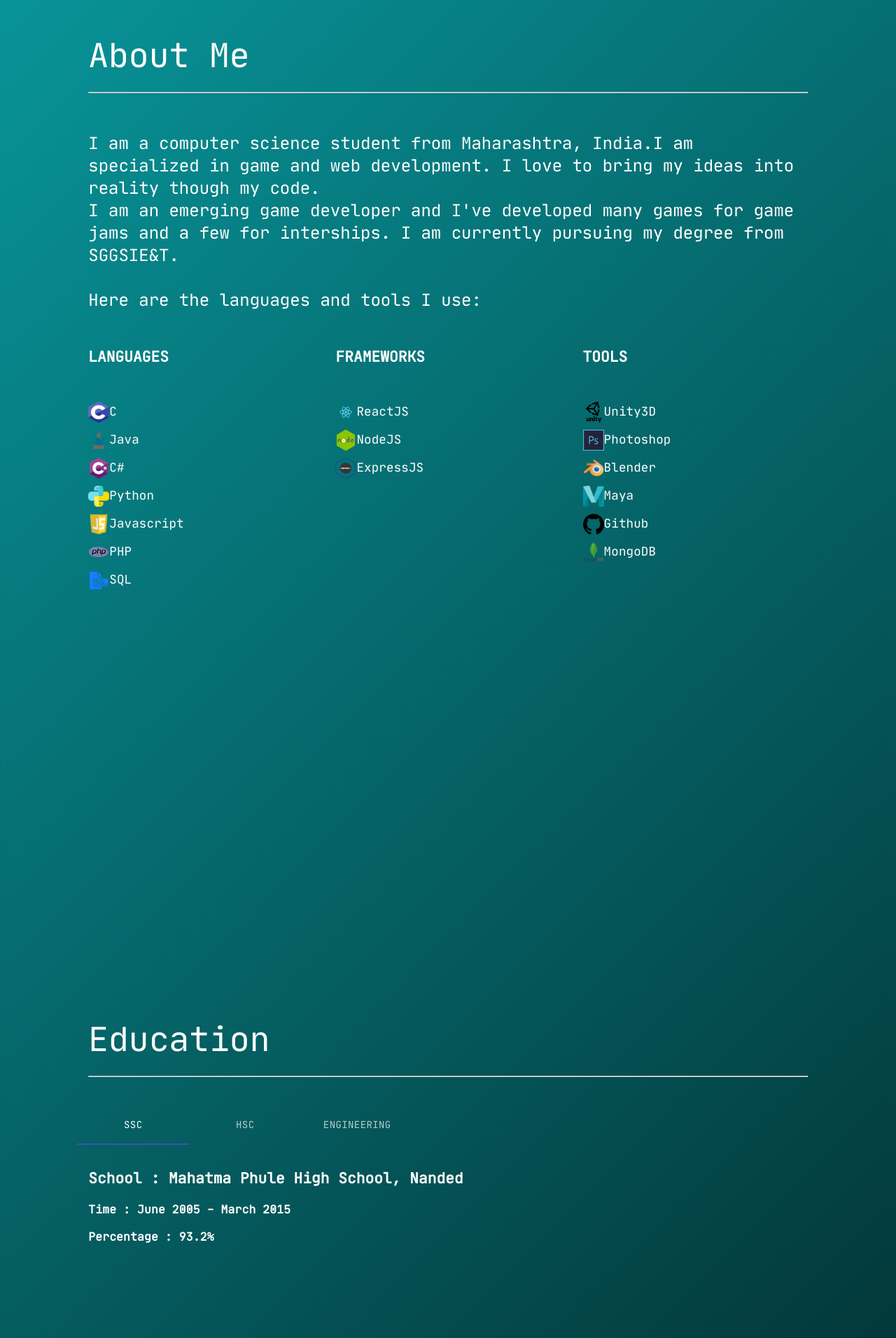
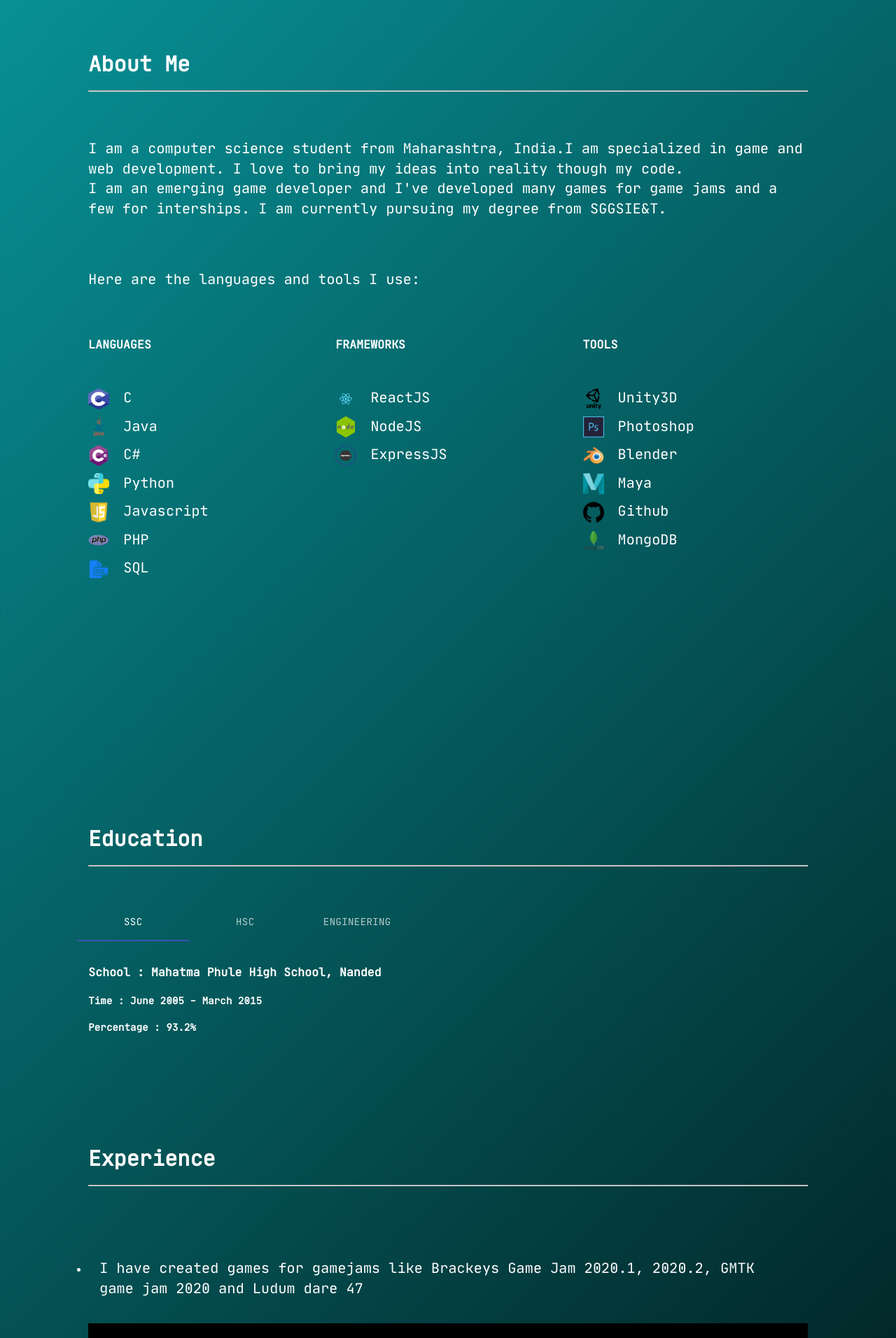
Before and after one commit to rahulhambarde300/portfolio, a React (Create React App) app: page / in a window 1280 px wide. Shown: the part 880-2792 px from the top of the page at 70% size. Built offline with nearby package versions, Linux system fonts and the light colour scheme.

Commit message:
Heroku 2nd commit

```diff
--- a/package.json
+++ b/package.json
@@ -19,7 +19,8 @@
     "react-scripts": "3.4.1",
     "react-scroll": "^1.8.1",
     "react-slideshow-image": "^3.1.0",
-    "reactstrap": "^8.5.1"
+    "reactstrap": "^8.5.1",
+    "styled-components": "^5.1.1"
   },
   "scripts": {
     "start": "node server/server.js",
--- a/public/index.html
+++ b/public/index.html
@@ -24,7 +24,7 @@
       work correctly both with client-side routing and a non-root public URL.
       Learn how to configure a non-root public URL by running `npm run build`.
     -->
-    <title>Rahul Hambarde|</title>
+    <title>Rahul Hambarde|Portfolio</title>
   </head>
   <body>
     <noscript>You need to enable JavaScript to run this app.</noscript>
--- a/src/components/HeaderComponent.js
+++ b/src/components/HeaderComponent.js
@@ -99,7 +99,7 @@ function HideOnScroll(props) {
   // This is only being set here because the demo is in an iframe.
   const trigger = useScrollTrigger({ target: window ? window() : undefined });
 
-  console.log(children);
+
   return (
 
     <Slide appear={false} direction="down" in={!trigger}>
--- a/src/components/ProfileComponent.js
+++ b/src/components/ProfileComponent.js
@@ -1,5 +1,6 @@
 import React, {Component} from 'react';
 import {withStyles} from '@material-ui/core/styles';
+import styled from 'styled-components'
 import { Typography, Grid, Paper, Tabs, Tab, AppBar } from '@material-ui/core';
 import TabPanel from '@material-ui/lab/TabPanel';
 import TabContext from '@material-ui/lab/TabContext';
@@ -28,18 +29,19 @@ const useStyles = theme =>({
         padding: theme.spacing(2),
         textAlign: 'left',
         color: "#fff",
-        fontFamily:'JetBrainsMono'
+        fontFamily:'JetBrainsMono',
     },
     paper:{
         padding: theme.spacing(2),
         textAlign: 'left',
         color: "#fff",
-        fontFamily:'JetBrainsMono'
+        fontFamily:'JetBrainsMono',
+
     },
     grid:{
         paddingLeft:'7%',
         paddingRight:'7%',
-        paddingBottom:'30%',
+        paddingBottom:'7%',
     },
     list:{
         listStyleType:'none',
@@ -48,11 +50,6 @@ const useStyles = theme =>({
         '& li':{
             paddingBottom:"10px",
         }
-    },
-    img:{
-        width:'30px',
-        height:'30px',
-        verticalAlign:"middle"
     },
     tabs:{
         backgroundColor : "theme.palette.paper",
@@ -64,9 +61,40 @@ const useStyles = theme =>({
         boxShadow : "none"
     },
 
+}
 
+)
+const Styledpara = styled.p`
+    text-align : left;
+    font-size:20px;
+    @media (max-width: 767px) {
+        font-size:15px
+    }
+`
+const Styledhead = styled.h1`
+    text-align : left;
+    font-size:30px;
+    @media (max-width: 767px) {
+        font-size:20px;
+    }
+`
 
-})
+const Styledimg = styled.img`
+    width:30px;
+    height:30px;
+    vertical-align:middle;
+    margin-right:20px;
+    @media (max-width: 767px) {
+        margin-right:50px;
+    }
+`
+const Styledli = styled.li`
+    font-size:20px;
+    @media (max-width: 767px) {
+        font-size:15px;
+    }
+`
+
 
 class Profile extends Component{
     constructor(props){
@@ -89,55 +117,55 @@ class Profile extends Component{
             <div id="profile">
                 <Grid container className={classes.grid}>
                     <Grid item xs={12}>
-                        <Typography variant="h3" className={classes.head}>About Me<hr/></Typography>
-                        <Typography variant ="h5" className={classes.paper}>
+                        <Styledhead className={classes.head}>About Me<hr/></Styledhead>
+                        <Styledpara className={classes.paper}>
                                 I am a computer science student from Maharashtra, India.I am specialized in game and web development.
                                 I love to bring my ideas into reality though my code.<br/>
                                 I am an emerging game developer and I've developed many games for game jams and a few for interships.
                                 I am currently pursuing my degree from SGGSIE&T.
-                        </Typography>
+                        </Styledpara>
                     </Grid>
 
                     <Grid item xs={12}>
-                        <Typography variant="h5" className={classes.head}>Here are the languages and tools I use:</Typography>
+                        <Styledpara className={classes.head}>Here are the languages and tools I use:</Styledpara>
                     </Grid>
 
                     <Grid item xs={4} >
-                        <h2 className={classes.paper}>LANGUAGES</h2>
+                        <h3 className={classes.paper}>LANGUAGES</h3>
                         <ul className={closs}>
 
-                            <li><img src={c} className = {classes.img} alt="C"/>C</li>
-                            <li><img src={java} className = {classes.img} alt="Java"/>Java</li>
-                            <li><img src={cs} className = {classes.img} alt="C#"/>C#</li>
-                            <li><img src={python} className = {classes.img} alt="Python"/>Python</li>
-                            <li><img src={js} className = {classes.img} alt="JS"/>Javascript</li>
-                            <li><img src={php} className = {classes.img} alt="PHP"/>PHP</li>
-                            <li><img src={sql} className = {classes.img} alt="SQL"/>SQL</li>
+                            <Styledli><Styledimg src={c} className = {classes.img} alt="C"/>C</Styledli>
+                            <Styledli><Styledimg src={java} className = {classes.img} alt="Java"/>Java</Styledli>
+                            <Styledli><Styledimg src={cs} className = {classes.img} alt="C#"/>C#</Styledli>
+                            <Styledli><Styledimg src={python} className = {classes.img} alt="Python"/>Python</Styledli>
+                            <Styledli><Styledimg src={js} className = {classes.img} alt="JS"/>Javascript</Styledli>
+                            <Styledli><Styledimg src={php} className = {classes.img} alt="PHP"/>PHP</Styledli>
+                            <Styledli><Styledimg src={sql} className = {classes.img} alt="SQL"/>SQL</Styledli>
                         </ul>
                     </Grid>
                     <Grid item xs={4}>
-                        <h2 className={classes.paper}>FRAMEWORKS</h2>
+                        <h3 className={classes.paper}>FRAMEWORKS</h3>
                         <ul className={closs}>
-                            <li><img src={logo} className = {classes.img} alt="React"/>ReactJS</li>
-                            <li><img src={node} className = {classes.img} alt="Node"/>NodeJS</li>
-                            <li><img src={express} className = {classes.img} alt="Express"/>ExpressJS</li>
+                            <Styledli><Styledimg src={logo} className = {classes.img} alt="React"/>ReactJS</Styledli>
+                            <Styledli><Styledimg src={node} className = {classes.img} alt="Node"/>NodeJS</Styledli>
+                            <Styledli><Styledimg src={express} className = {classes.img} alt="Express"/>ExpressJS</Styledli>
                         </ul>
                     </Grid>
                     <Grid item xs={4}>
-                        <h2 className={classes.paper}>TOOLS</h2>
+                        <h3 className={classes.paper}>TOOLS</h3>
                         <ul className={closs}>
-                            <li><img src={unity} className = {classes.img} alt="Unity3D"/>Unity3D</li>
-                            <li><img src={ps} className = {classes.img} alt="Photoshop"/>Photoshop</li>
-                            <li><img src={blender} className = {classes.img} alt="Blender"/>Blender</li>
-                            <li><img src={maya} className = {classes.img} alt="Maya"/>Maya</li>
-                            <li><img src={github} className = {classes.img} alt="Github"/>Github</li>
-                            <li><img src={mongo} className = {classes.img} alt="Mongo"/>MongoDB</li>
+                            <Styledli><Styledimg src={unity} className = {classes.img} alt="Unity3D"/>Unity3D</Styledli>
+                            <Styledli><Styledimg src={ps} className = {classes.img} alt="Photoshop"/>Photoshop</Styledli>
+                            <Styledli><Styledimg src={blender} className = {classes.img} alt="Blender"/>Blender</Styledli>
+                            <Styledli><Styledimg src={maya} className = {classes.img} alt="Maya"/>Maya</Styledli>
+                            <Styledli><Styledimg src={github} className = {classes.img} alt="Github"/>Github</Styledli>
+                            <Styledli><Styledimg src={mongo} className = {classes.img} alt="Mongo"/>MongoDB</Styledli>
                         </ul>
                     </Grid>
                 </Grid>
                 <Grid container className={classes.grid}>
                     <Grid item xs={12} >
-                        <Typography variant="h3" className={classes.head}>Education<hr/></Typography>
+                        <Styledhead className={classes.head}>Education<hr/></Styledhead>
                         <div className={classes.tabs}>
                             <TabContext value={this.state.value}>
                                 <AppBar position="static" color='transparent' className={classes.appBar}>
@@ -150,19 +178,19 @@ class Profile extends Component{
                                     </TabList>
                                 </AppBar>
                                 <TabPanel value="1" className={classes.head}>
-                                    <h2>School : Mahatma Phule High School, Nanded</h2>
-                                    <h3>Time : June 2005 - March 2015</h3>
-                                    <h3>Percentage : 93.2%</h3>
+                                    <h3>School : Mahatma Phule High School, Nanded</h3>
+                                    <h4>Time : June 2005 - March 2015</h4>
+                                    <h4>Percentage : 93.2%</h4>
                                 </TabPanel>
                                 <TabPanel value="2" className={classes.head}>
-                                    <h2>College : Yashwant Mahavidyala, Nanded</h2>
-                                    <h3>Time : June 2015 - February 2017</h3>
-                                    <h3>Percentage : 79.6%</h3>
+                                    <h3>College : Yashwant Mahavidyala, Nanded</h3>
+                                    <h4>Time : June 2015 - February 2017</h4>
+                                    <h4>Percentage : 79.6%</h4>
                                 </TabPanel>
                                 <TabPanel value="3" className={classes.head}>
-                                    <h2>College : Shri Guru Gobind Singhji IE & T , Nanded</h2>
-                                    <h3>Time : June 2017 - Present</h3>
-                                    <h3>Branch : Computer Science</h3>
+                                    <h3>College : Shri Guru Gobind Singhji IE & T , Nanded</h3>
+                                    <h4>Time : June 2017 - Present</h4>
+                                    <h4>Branch : Computer Science</h4>
                                 </TabPanel>
                             </TabContext>
                         </div>
--- a/src/components/WorkComponent.js
+++ b/src/components/WorkComponent.js
@@ -1,5 +1,5 @@
 import React, {Component} from 'react';
-import { useState } from 'react';
+import styled from 'styled-components';
 import {withStyles} from '@material-ui/core/styles';
 import { Typography, Grid, Link, makeStyles } from '@material-ui/core';
 import 'react-slideshow-image/dist/styles.css'
@@ -21,7 +21,7 @@ const useStyles = theme =>({
     grid:{
         paddingLeft:'7%',
         paddingRight:'7%',
-        paddingBottom:'30%'
+        paddingBottom:'7%'
     },
 
 });
@@ -81,7 +81,27 @@ const useStylesFunction = makeStyles((theme) =>({
 
 }));
 
+const Styledpara = styled.p`
+    text-align : left;
+    font-size:20px;
+    @media (max-width: 767px) {
+        font-size:15px
+    }
+`
+const Styledhead = styled.h1`
+    text-align : left;
+    font-size:30px;
+    @media (max-width: 767px) {
+        font-size:20px;
+    }
+`
 
+const Styledanchor = styled.a`
+    font-size:30px;
+    @media (max-width: 767px) {
+        font-size:20px;
+    }
+`
 
 const fadeImages = [
   sage,backfire,blob,hole
@@ -98,15 +118,15 @@ const Slideshow = () => {
 
         <div className="slide-container" className={classes.root} id="work">
 
-            <Fade duration="2000" >
+            <Fade duration="2000" transitionDuration="500">
                 <div className="each-fade">
                 <div className={closs}>
                     <div className={classes.overlay}>
                         <div className={classes.text}>
-                            <a  className={classes.link}
+                            <Styledanchor  className={classes.link}
                                 href="https://snakeeyes2799.itch.io/last-sage">
                                 Last Sage
-                            </a>
+                            </Styledanchor>
                         </div>
                     </div>
                     <img src={fadeImages[0]} className={classes.images} />
@@ -116,10 +136,10 @@ const Slideshow = () => {
                 <div className={closs}>
                 <   div className={classes.overlay}>
                         <div className={classes.text}>
-                            <a  className={classes.link}
+                            <Styledanchor  className={classes.link}
                                 href="https://anurag1212.itch.io/backfire">
                                 Backfire
-                            </a>
+                            </Styledanchor>
                         </div>
                     </div>
                     <img src={fadeImages[1]} className={classes.images} />
@@ -129,10 +149,10 @@ const Slideshow = () => {
                 <div className={closs}>
                     <div className={classes.overlay}>
                         <div className={classes.text}>
-                            <a  className={classes.link}
+                            <Styledanchor className={classes.link}
                                 href="https://anurag1212.itch.io/blobai">
                                 Blob.AI
-                            </a>
+                            </Styledanchor>
                         </div>
                     </div>
                     <img src={fadeImages[2]} className={classes.images}/>
@@ -142,10 +162,10 @@ const Slideshow = () => {
                 <div className={closs}>
                     <div className={classes.overlay}>
                         <div className={classes.text}>
-                            <a  className={classes.link}
+                            <Styledanchor className={classes.link}
                                 href="https://snakeeyes2799.itch.io/hole-in-black-linux">
                                 Hole In Black
-                            </a>
+                            </Styledanchor>
                         </div>
                     </div>
                     <img src={fadeImages[3]} className={classes.images} />
@@ -166,21 +186,21 @@ class Work extends Component{
             <div>
                 <Grid container className={classes.grid}>
                     <Grid item  xs={12}>
-                        <Typography variant="h3" className={classes.head}>Experience<hr/></Typography>
+                        <Styledhead className={classes.head}>Experience<hr/></Styledhead>
                         <ul className={classes.head}>
                             <li>
-                                <Typography variant ="h5" className={classes.head} >
+                                <Styledpara  className={classes.head} >
                                     I have created games for gamejams like Brackeys Game Jam 2020.1, 2020.2,
                                     GMTK game jam 2020 and
                                     Ludum dare 47
-                                </Typography>
+                                </Styledpara >
                                 <Slideshow/>
                             </li>
                             <li>
-                                <Typography variant ="h5" className={classes.head}>
+                                <Styledpara  className={classes.head}>
                                     I have participated in Smart India Hackathon with my team.We were selected in
                                     internal hackathon and went to national level.
-                                </Typography>
+                                </Styledpara >
                             </li>
                         </ul>
 
@@ -189,10 +209,10 @@ class Work extends Component{
 
                     </Grid>
                     <Grid item  xs={12}>
-                        <Typography variant="h3" className={classes.head}>Work<hr/></Typography>
-                        <Typography variant ="h5" className={classes.head}>
+                        <Styledhead className={classes.head}>Work<hr/></Styledhead>
+                        <Styledpara  className={classes.head}>
                             I have worked for Hammercraft studios as a game developer intern
-                        </Typography>
+                        </Styledpara >
                     </Grid>
 
                 </Grid>
```
Also changed, not shown: src/components/ContactComponent.js (+23 -4 lines), src/components/HomeComponent.js (+32 -8 lines), 1 other file (tests, documents, lock files or other folders).
